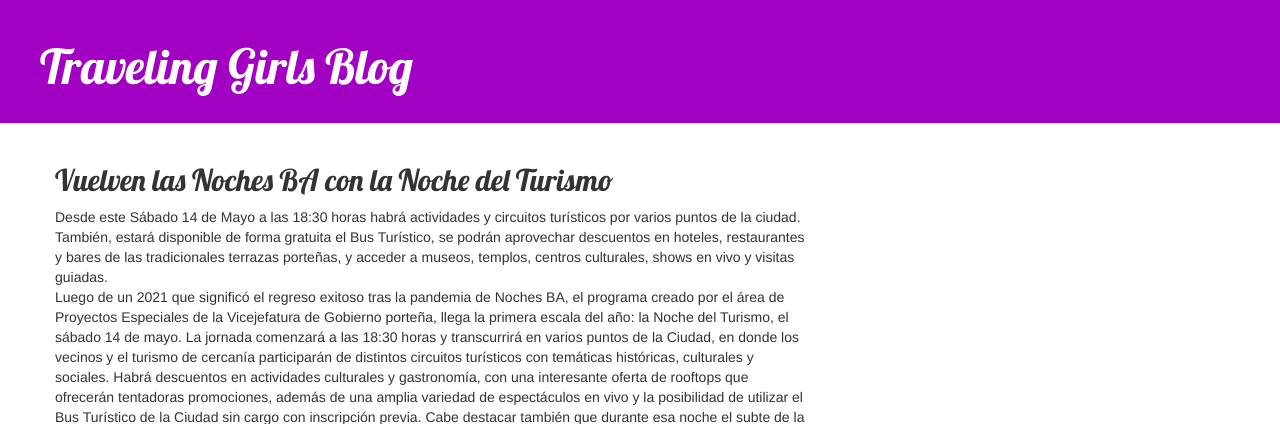
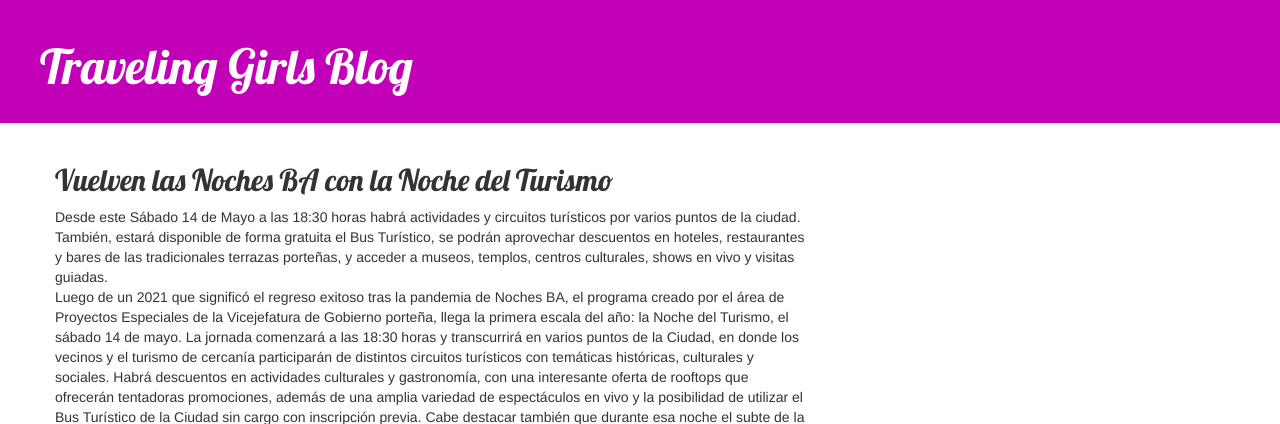
Before and after one commit to Susy2021/-my-first-blog-, a Django app: page /post/1/ in a window 1280 px wide. Shown: the top 424 px of the page. Run offline with Django 4.2, Linux system fonts and the light colour scheme; data comes from the database, SQL or seed files in the repository; some libraries are stand-ins or nearby versions.

Commit message:
Prueba 4.

```diff
--- a/blog/static/css/blog.css
+++ b/blog/static/css/blog.css
@@ -1,7 +1,7 @@
 
 
 .page-header {
-    background-color: #a200c2;
+    background-color: #c200b8;
     margin-top: 0;
     padding: 20px 20px 20px 40px;
 }
```
